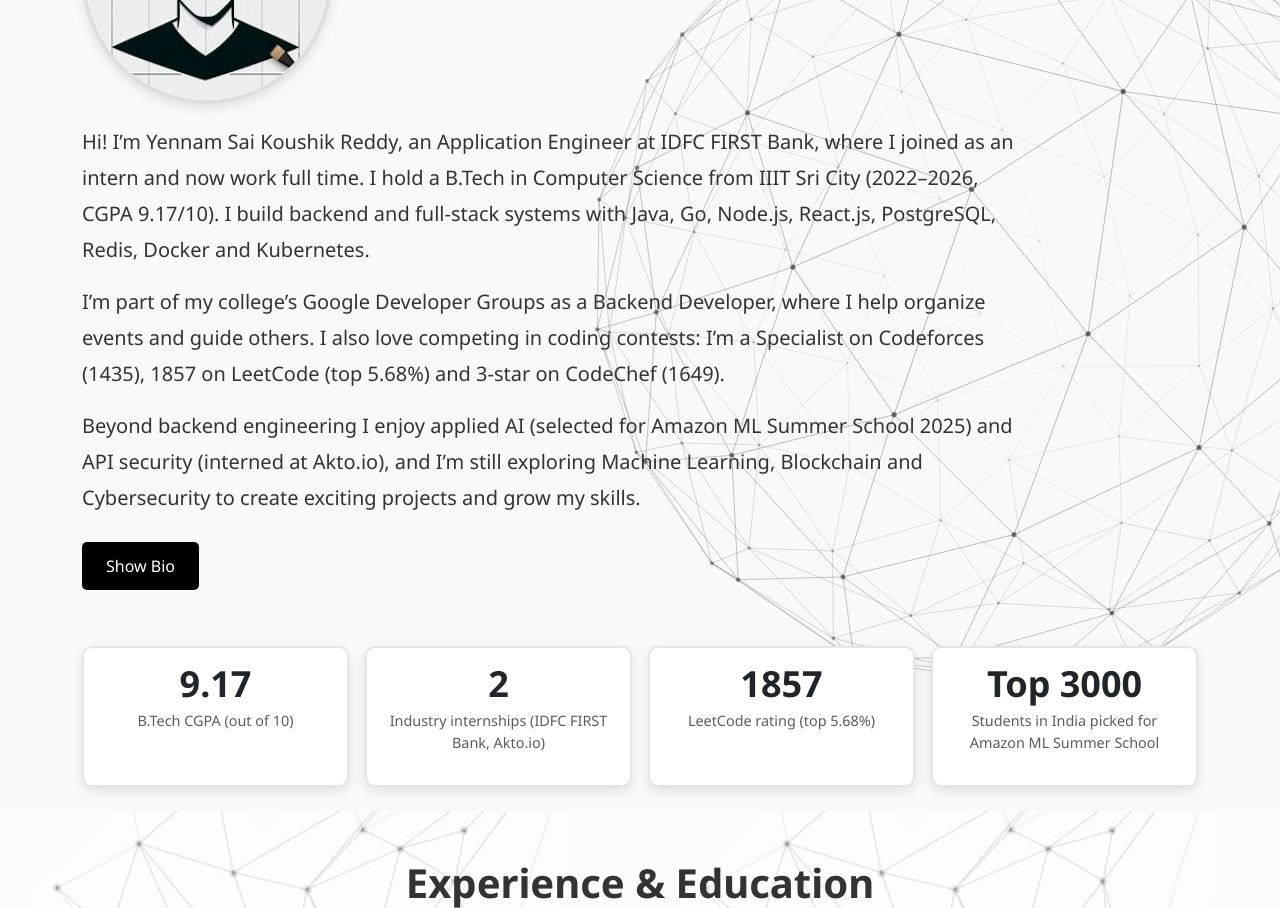
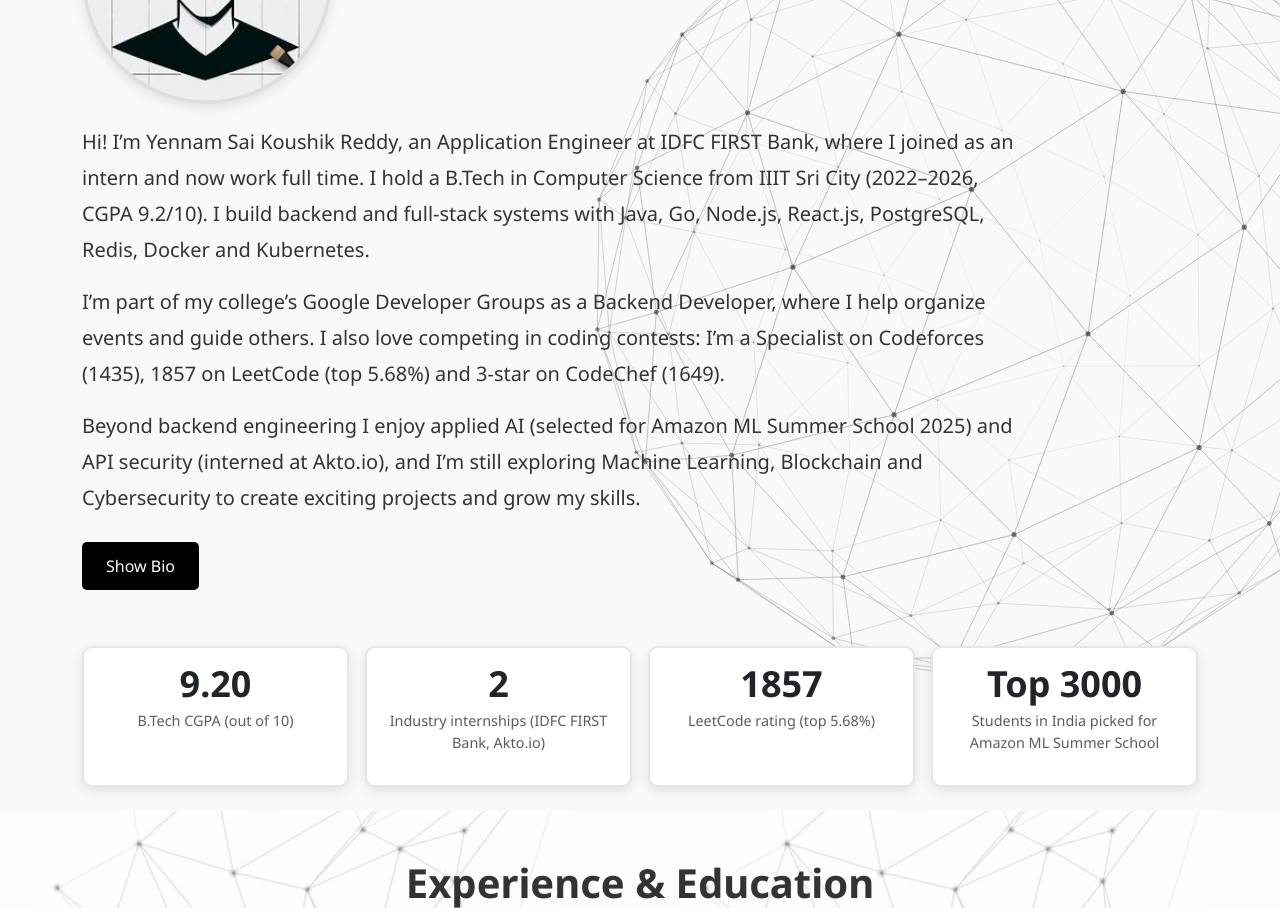
Before and after one commit to KoushikReddy9963/PersonalWebsite, a website: page index.html in a window 1280 px wide. Shown: the part 320-1228 px from the top of the page. Drawn offline with nearby package versions, Linux system fonts and the light colour scheme.

Commit message:
Correct CGPA in index.html
Updated CGPA from 9.17 to 9.2 in the profile section.

```diff
--- a/index.html
+++ b/index.html
@@ -107,7 +107,7 @@
                     <div>
                         <p class="lead">Hi! I’m Yennam Sai Koushik Reddy, an Application Engineer at IDFC
                             FIRST Bank, where I joined as an intern and now work full time. I hold a B.Tech in Computer
-                            Science from IIIT Sri City (2022&ndash;2026, CGPA 9.17/10). I build backend and full-stack
+                            Science from IIIT Sri City (2022&ndash;2026, CGPA 9.2/10). I build backend and full-stack
                             systems with Java, Go, Node.js, React.js, PostgreSQL, Redis, Docker and Kubernetes.</p>
                         <p class="lead">I’m part of my college’s Google Developer Groups as a Backend Developer, where I
                             help organize events and guide others. I also love competing in coding contests: I’m a
@@ -130,7 +130,7 @@
                     <div class="col-6 col-lg-3 reveal">
                         <div class="card tilt stat-card h-100">
                             <div class="card-body text-center">
-                                <div class="stat-value"><span data-count="9.17" data-decimals="2">9.17</span></div>
+                                <div class="stat-value"><span data-count="9.2" data-decimals="2">9.2</span></div>
                                 <div class="stat-label">B.Tech CGPA (out of 10)</div>
                             </div>
                         </div>
```
